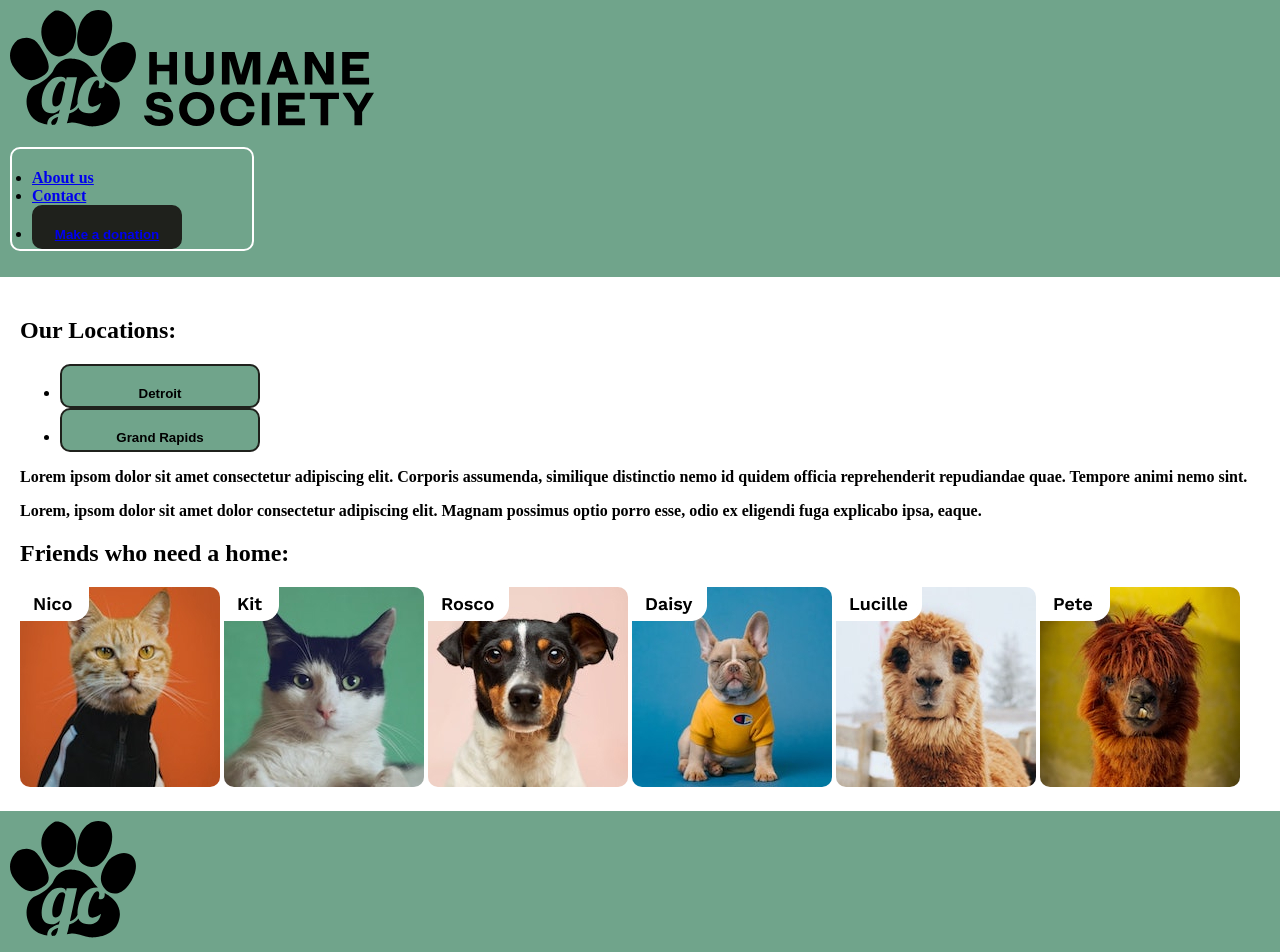
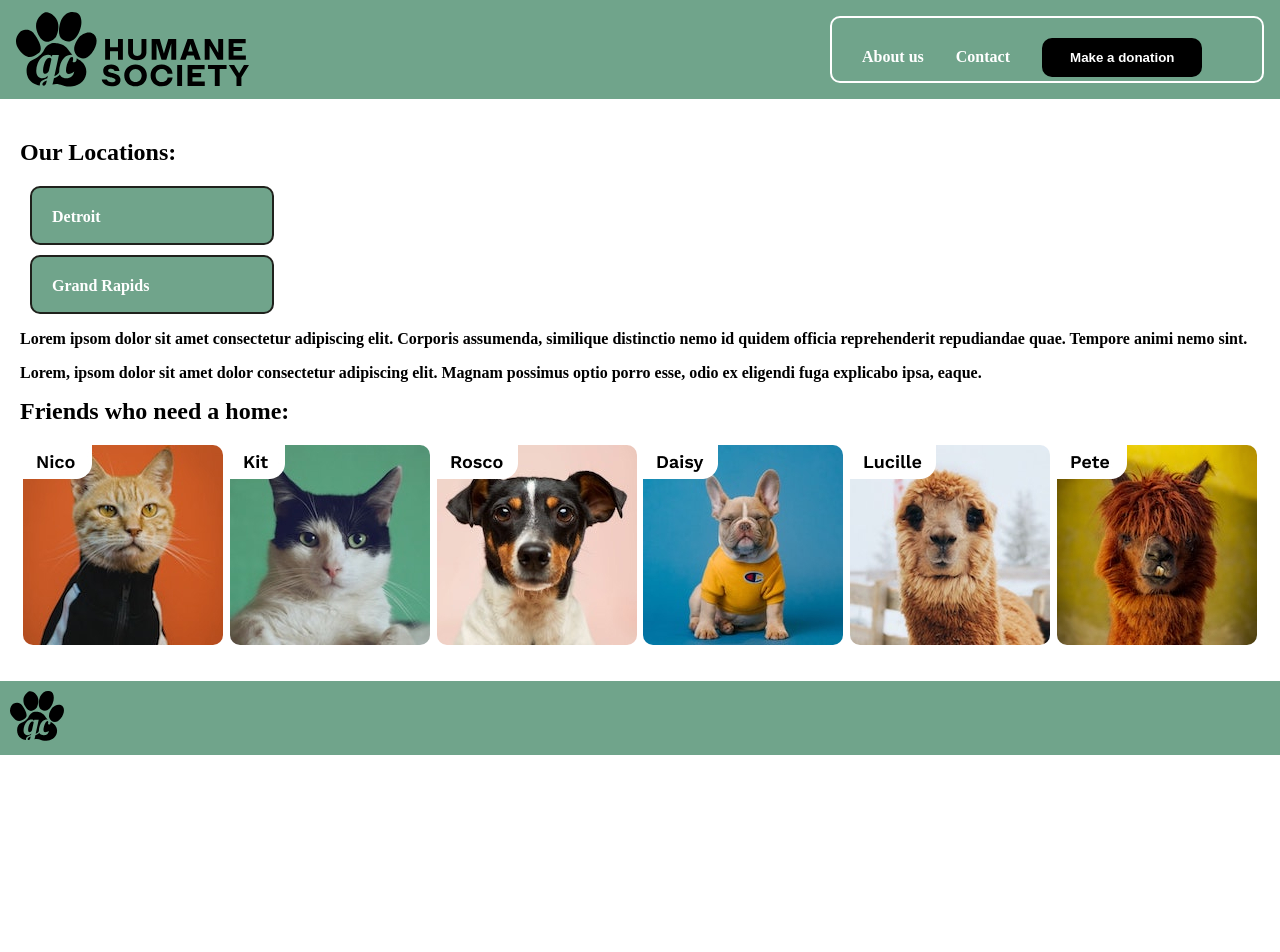
Before and after one commit to RenMari5/paczkowski-part-one, a plain HTML site: page index.html in a window 1280 px wide. After the commit the page ends 800 px from the top, so only its background shows below. Drawn offline with Linux system fonts and the light colour scheme.

Commit message:
More styles added

```diff
--- a/index.html
+++ b/index.html
@@ -8,43 +8,50 @@
     <title>Grand Circus Humane Society</title>
 </head>
 <body>
+    <div id="page-container">
+        <div id="content-wrap">
     <header>
-        <img src="assets/horizontal-logo.svg" alt="Horizontal Grand Ciricus Humane Society logo" />
+        <img src="assets/horizontal-logo.svg" height="75px" alt="Horizontal Grand Ciricus Humane Society logo" />
         <nav>
             <ul class="nav-list">
                 <li><a href="#about-us">About us</a></li>
                 <li><a href="#contact">Contact</a></li>
-                <li><button id="donation"><a href="#make-donation">Make a donation</a></button></li>
+                <li><button><a href="#make-donation">Make a donation</a></button></li>
             </ul>
         </nav>
     </header>
     <main>
-       <section id="information">
-       <h1>
+        <section class="info-list">
+        <h1 class="info">
            Our Locations:
         </h1>
         <ul class="location-list">
-            <li><button class="location">Detroit</button></li>
-            <li><button class="location">Grand Rapids</button></li>
+            <li class="location">Detroit</li>
+            <li class="location">Grand Rapids</li>
         </ul>
         <p>Lorem ipsom dolor sit amet consectetur adipiscing elit. Corporis assumenda, similique distinctio nemo id quidem officia reprehenderit repudiandae quae. Tempore animi nemo sint.</p>
         <p>Lorem, ipsom dolor sit amet dolor consectetur adipiscing elit. Magnam possimus optio porro esse, odio ex eligendi fuga explicabo ipsa, eaque.</p>
-       </section>
-       <section id="friends">
-        <h1>
+        </section>
+        <section class="pet-pics">
+        <h1 class="pets">
             Friends who need a home:
         </h1>
+        <ul>
+          <div class="images-container">
             <img src="assets/cat-1.jpg" alt="Nico the Cat">
             <img src="assets/cat-2.jpg" alt="Kit the Cat">
             <img src="assets/dog-1.jpg" alt="Rosco the Dog">
             <img src="assets/dog-2.jpg" alt="Daisy the Dog">
             <img src="assets/llama-1.jpg" alt="Lucille the Llama">
             <img src="assets/llama-2.jpg" alt="Pete the Llama">
+          </div>
         </ul>
-       </section>
+        </section>
     </main>
-    <footer>
-        <img src="assets/gc-icon.svg" alt="Square Grand Circus Humane Society logo">
+    </div>
+    <footer id="footer">
+        <img src="assets/gc-icon.svg" height="50px" alt="Square Grand Circus Humane Society logo">
     </footer>
+    </div>
 </body>
 </html>
--- a/style.css
+++ b/style.css
@@ -8,7 +8,8 @@ body {
 header {
     background-color: #70a48b;
     padding: 10px;
-    border: 0;
+    display: flex;
+    flex-flow: row wrap;
 }
 
 footer {
@@ -17,43 +18,95 @@ footer {
     border: 0;
 }
 
+.info {
+    display: flex;
+
+}
+
 .location {
     background-color: #70a48b;
     border-radius: 10px;
     border: 2px solid #1f211c;
     padding: 20px;
+    margin: 10px;
     width: 200px;
-    height: 30px;
-    font-weight: 600;
-}
-
-#donation {
-    background-color: #1f211c;
-    border-radius: 10px;
-    border: 2px solid #1f211c;
-    padding: 20px;
-    width: 150px;
     height: 15px;
     font-weight: 600;
+    color: white;
 }
 
 .nav-list {
     border-radius: 10px;
     border: 2px solid white;
     padding: 20px;
-    width: 200px;
-    height: 60px;
+    width: 390px;
+    height: 23px;
+    list-style-type: none;
+}
 
+.nav-list li {
+    display: inline;
+    padding: 10px;
+    margin: auto;
+    margin-right: .5em;
+}
+
+a {
+    color: white;
+    text-decoration: none;
+}
+
+button {
+    background-color: black;
+    padding: 12px 28px;
+    border-radius: 10px;
+    border: #1f211c;
+    font-weight: 600;
 }
 
 main {
     padding: 20px;
 }
 
+ul {
+    padding: 0;
+}
+
+.info-list {
+    float: left;
+}
+
+.info {
+    float: left;
+}
+
+.pet-pics {
+    clear: left;
+}
+
+.location-list {
+    clear: left;
+    background-position: 0;
+}
+
 img {
     border-radius: 10px;
 }
 
-@media screen and (min-width: 768px){
+.images-container {
+    display: flex;
+    flex-wrap: wrap;
+    flex-direction: row;
+    justify-content: space-around;
+}
+
+@media screen and (min-width: 768px) {
 
 }
+
+header {
+    padding: 0em 1em;
+    display: flex;
+    align-items: center;
+    justify-content: space-between;
+}
```
Also changed, not shown: Mobile Version Notes.png.
